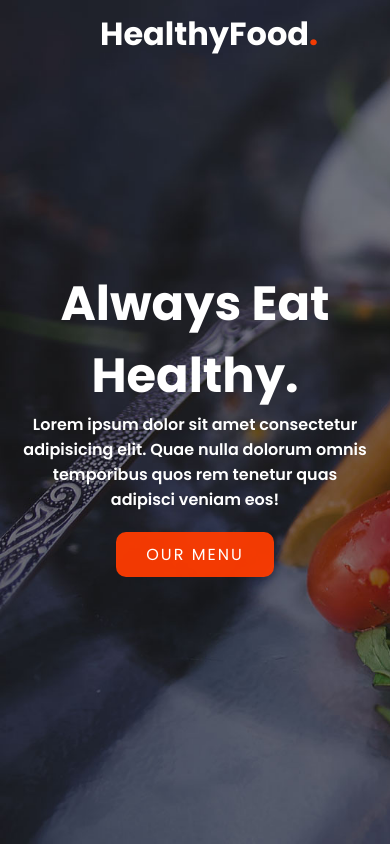
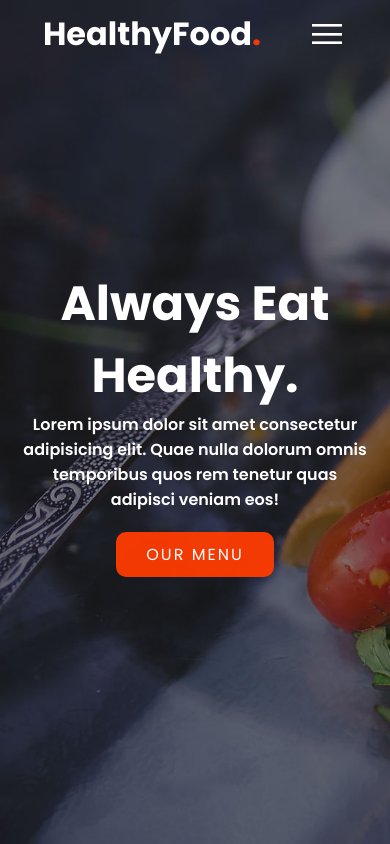
Before and after one commit to saikot-cse/Responsive-Restaurant-Website, a plain HTML site: page index.html in a window 390 px wide. Shown: the top 844 px of the page. Drawn offline with Linux system fonts and the light colour scheme.

Commit message:
fixed responsiveness

```diff
--- a/style.css
+++ b/style.css
@@ -427,4 +427,10 @@ header.sticky .navigation li a{
         font-size: 2.2em;
         color: #fff;
     }
+    header, header.sticky {
+        padding: 10px 20px;
+    }
+    header{
+        justify-content: space-around;
+    }
 }
```
